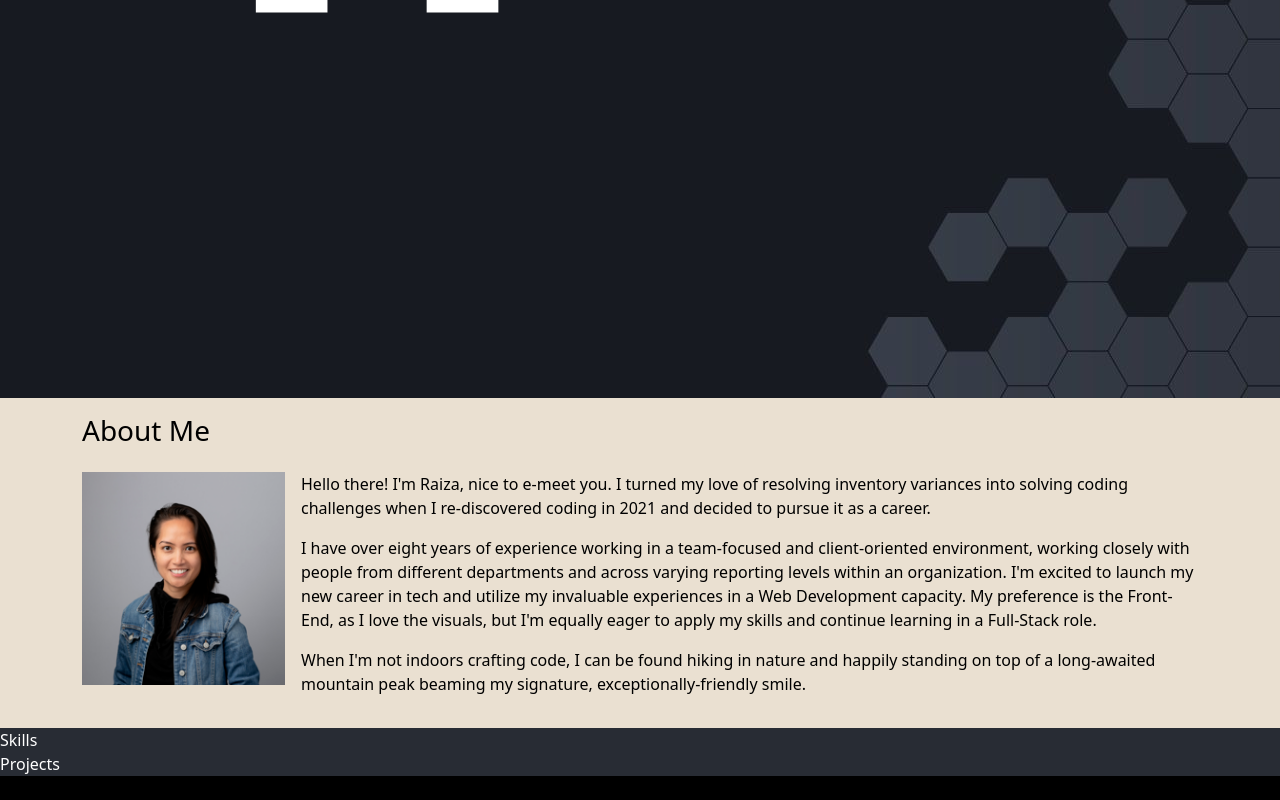
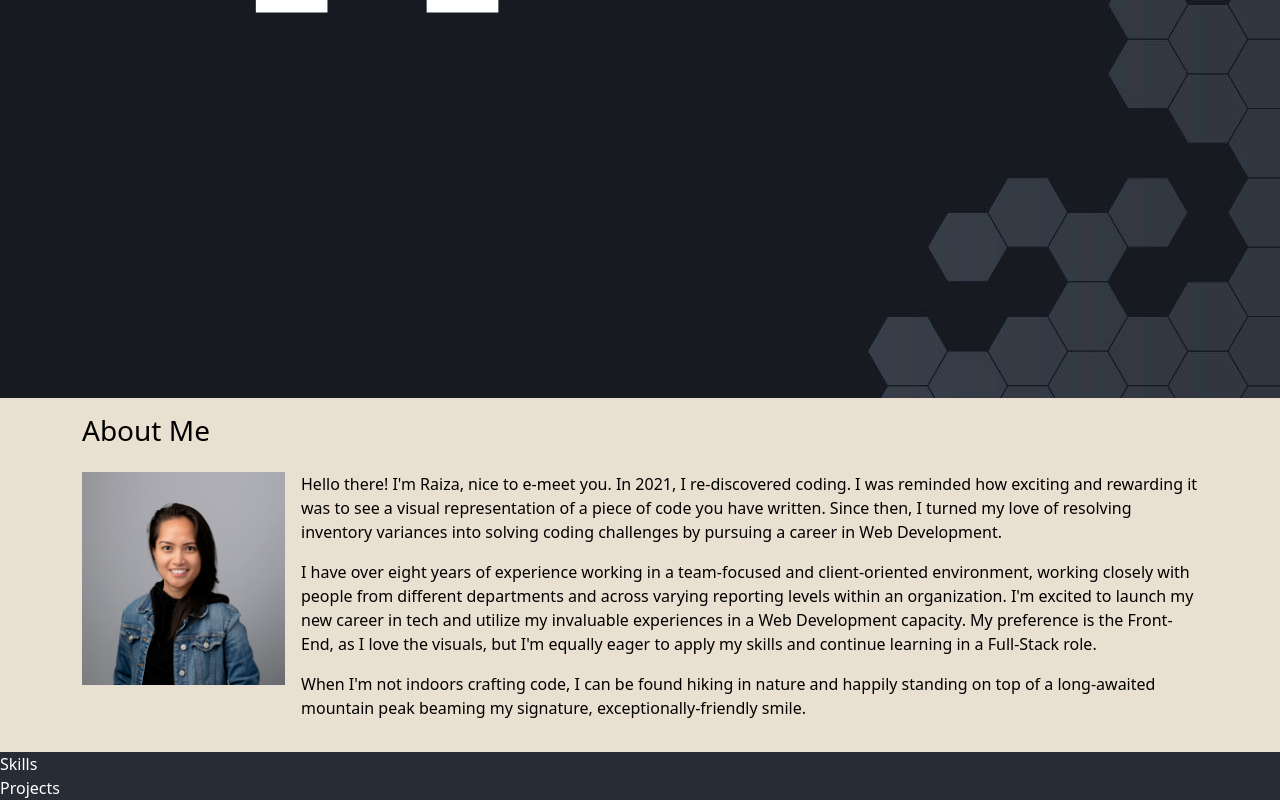
Before and after one commit to Raiza-D/my-portfolio, a React (Create React App) app: page / in a window 1280 px wide. Shown: the part 468-1268 px from the top of the page. Before the commit the page ends 1244 px from the top, so only its background shows below. Built offline with nearby package versions, Linux system fonts and the light colour scheme.

Commit message:
Edit first paragraph of bio.

```diff
--- a/src/components/About.jsx
+++ b/src/components/About.jsx
@@ -12,10 +12,9 @@ export default function About() {
           <img src={myPic} alt="raiza-headshot" width="219" height="213" className="pe-3"/>
           <div>
             <p>
-              Hello there! I'm Raiza, nice to e-meet you. I turned my
+              Hello there! I'm Raiza, nice to e-meet you. In 2021, I re-discovered coding. I was reminded how exciting and rewarding it was to see a visual representation of a piece of code you have written. Since then, I turned my
               love of resolving inventory variances into solving coding
-              challenges when I re-discovered coding in 2021 and decided to
-              pursue it as a career.
+              challenges by pursuing a career in Web Development.
             </p>
             <p>
               I have over eight years of experience working in a team-focused
```
